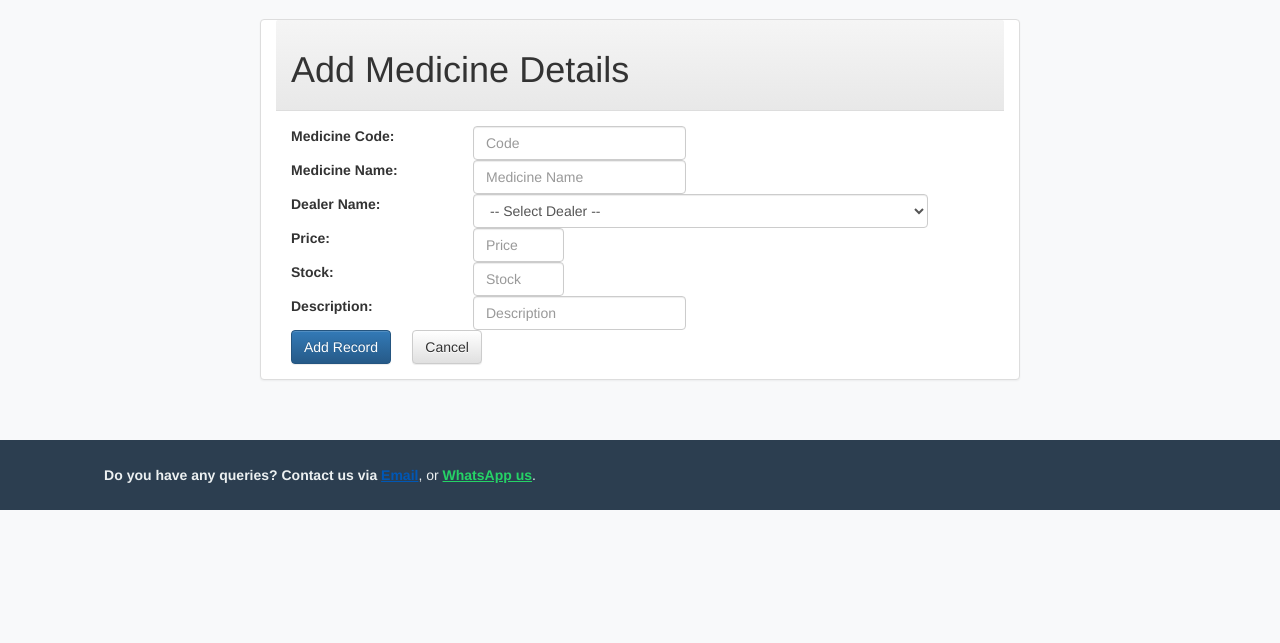
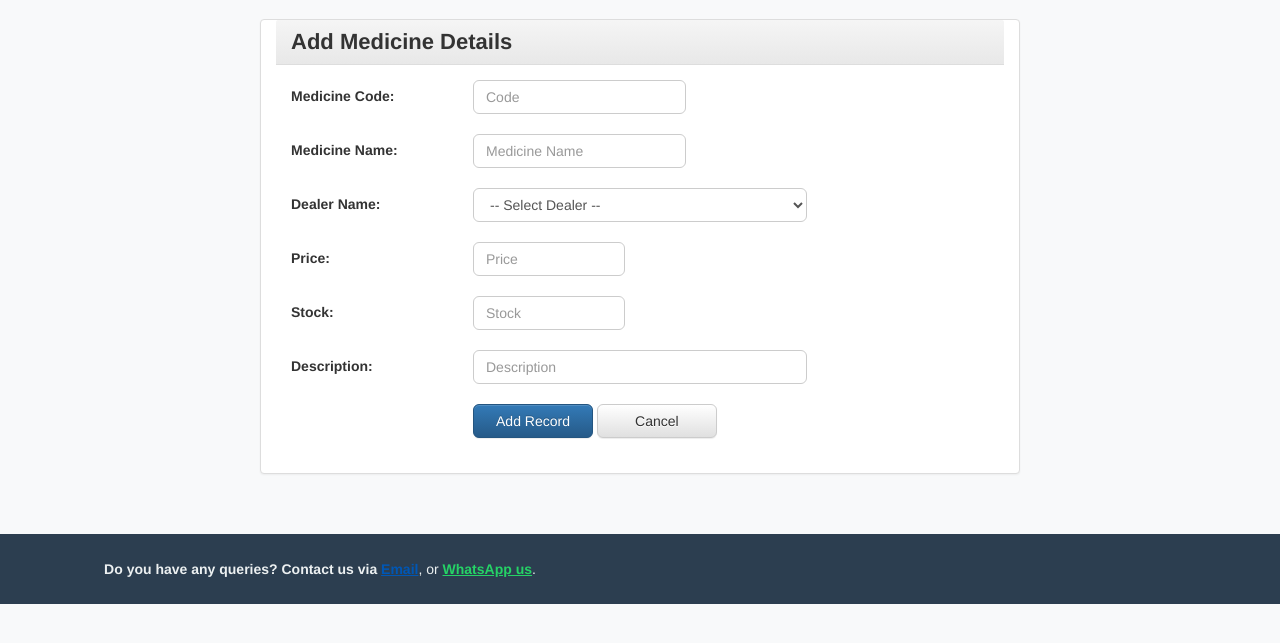
Before and after one commit to InfinityAbir/Maa-Medicine-Store, a Django app: page /pharma/medform/ in a window 1280 px wide. Shown: the part 51-694 px from the top of the page. Run offline with Django 3.2, Linux system fonts and the light colour scheme; data comes from the database, SQL or seed files in the repository; some libraries are stand-ins or nearby versions.

Commit message:
Update med.html

```diff
--- a/pharma/templates/pharma/med.html
+++ b/pharma/templates/pharma/med.html
@@ -13,25 +13,34 @@
       href="{% static 'pharma/css/bootstrap-theme.min.css' %}"
     />
 
-    <!-- Custom inline style since you don’t have style.css -->
+    <!-- Custom inline style -->
     <style>
       body {
-        padding-top: 70px; /* Avoid navbar overlap */
+        padding-top: 70px;
         background-color: #f8f9fa;
       }
       .navbar-inverse {
         border-radius: 0;
       }
-      .jumbotron.jumcust {
-        background: #ffffff;
-        border-radius: 12px;
-        padding: 30px;
-        box-shadow: 0 4px 12px rgba(0, 0, 0, 0.1);
+      .panel-heading h1 {
+        font-size: 22px;
+        font-weight: bold;
+        margin: 0;
       }
-      .jumbotron h2 {
-        margin-bottom: 20px;
-        font-weight: bold;
-        color: #333;
+      .form-group {
+        margin-bottom: 20px; /* space between fields */
+      }
+      label {
+        margin-top: 6px; /* vertically align labels */
+        font-weight: 600;
+      }
+      .form-control {
+        box-shadow: none;
+        border-radius: 6px;
+      }
+      .btn {
+        border-radius: 6px;
+        min-width: 120px;
       }
       table {
         background: #fff;
@@ -47,9 +56,6 @@
         text-align: center;
         vertical-align: middle;
       }
-      .table-hover tbody tr:hover {
-        background-color: #f1f1f1;
-      }
       .idlink a {
         color: #007bff;
         font-weight: bold;
@@ -58,10 +64,6 @@
       .idlink a:hover {
         text-decoration: underline;
       }
-      .alert {
-        border-radius: 8px;
-      }
-      /* Footer */
       footer {
         background: #2c3e50;
         color: #ecf0f1;
@@ -85,23 +87,16 @@
     <title>Add Medicine Details</title>
   </head>
   <body>
-    {% if messages %} {% for message in messages %}
-    <div
-      class="alert alert-success alert-dismissible fade in container"
-      role="alert"
-      style="margin-top: 15px"
-    >
-      <button
-        type="button"
-        class="close"
-        data-dismiss="alert"
-        aria-label="Close"
-      >
+    {% if messages %}
+      {% for message in messages %}
+      <div class="alert alert-success alert-dismissible fade in container" role="alert" style="margin-top: 15px">
+        <button type="button" class="close" data-dismiss="alert" aria-label="Close">
           <span aria-hidden="true">&times;</span>
         </button>
         {{ message }}
       </div>
-    {% endfor %} {% endif %}
+      {% endfor %}
+    {% endif %}
 
     <!-- Navbar -->
     <nav class="navbar navbar-inverse navbar-fixed-top">
@@ -126,9 +121,9 @@
           <ul class="nav navbar-nav">
             <!-- Dealer Management (Admins only) -->
             <li class="dropdown">
-              <a href="#" class="dropdown-toggle" data-toggle="dropdown"
-                >Dealer Management <b class="caret"></b
-              ></a>
+              <a href="#" class="dropdown-toggle" data-toggle="dropdown">
+                Dealer Management <b class="caret"></b>
+              </a>
               <ul class="dropdown-menu">
                 {% if user.is_authenticated and user.role == "admin" %}
                 <li><a href="/pharma/dealerform/">Add Dealer Details</a></li>
@@ -139,9 +134,9 @@
 
             <!-- Medicine Management -->
             <li class="dropdown">
-              <a href="#" class="dropdown-toggle" data-toggle="dropdown"
-                >Medicine Management <b class="caret"></b
-              ></a>
+              <a href="#" class="dropdown-toggle" data-toggle="dropdown">
+                Medicine Management <b class="caret"></b>
+              </a>
               <ul class="dropdown-menu">
                 <li><a href="/pharma/medform/">Add Medicine Details</a></li>
                 <li><a href="/pharma/medtable/">View Medicine Details</a></li>
@@ -150,9 +145,9 @@
 
             <!-- Employee Management -->
             <li class="dropdown">
-              <a href="#" class="dropdown-toggle" data-toggle="dropdown"
-                >Employee Management <b class="caret"></b
-              ></a>
+              <a href="#" class="dropdown-toggle" data-toggle="dropdown">
+                Employee Management <b class="caret"></b>
+              </a>
               <ul class="dropdown-menu">
                 {% if user.is_authenticated and user.role == "admin" %}
                 <li><a href="/pharma/empform/">Add Employee Details</a></li>
@@ -163,9 +158,9 @@
 
             <!-- Customer Management -->
             <li class="dropdown">
-              <a href="#" class="dropdown-toggle" data-toggle="dropdown"
-                >Customer Management <b class="caret"></b
-              ></a>
+              <a href="#" class="dropdown-toggle" data-toggle="dropdown">
+                Customer Management <b class="caret"></b>
+              </a>
               <ul class="dropdown-menu">
                 <li><a href="/pharma/custform/">Add Customer Details</a></li>
                 <li><a href="/pharma/custtable/">View Customer Details</a></li>
@@ -174,9 +169,9 @@
 
             <!-- Purchase Information -->
             <li class="dropdown">
-              <a href="#" class="dropdown-toggle" data-toggle="dropdown"
-                >Purchase Information <b class="caret"></b
-              ></a>
+              <a href="#" class="dropdown-toggle" data-toggle="dropdown">
+                Purchase Information <b class="caret"></b>
+              </a>
               <ul class="dropdown-menu">
                 <li><a href="/pharma/purchaseform/">New Purchase</a></li>
                 <li><a href="/pharma/purchasetable/">View All Purchases</a></li>
@@ -201,24 +196,30 @@
       <div class="col-md-2"></div>
       <div class="panel panel-default col-md-8">
         <div class="panel-heading">
-          <h1 class="padtop5">{% if add %}Add Medicine Details{% else %}Update Medicine Details{% endif %}</h1>
+          <h1>{% if add %}Add Medicine Details{% else %}Update Medicine Details{% endif %}</h1>
         </div>
         <div class="panel-body">
           {% if med %}
           <!-- Update Medicine Form -->
           <form action="/pharma/medformupdate/{{ med.id }}/" method="post">
             {% csrf_token %}
-              <div class="row padtop15">
-                <div class="col-md-3"><label for="m_id">Medicine Code:</label></div>
-                <div class="col-md-4"><input type="text" class="form-control" name="mid" id="m_id" value="{{ med.m_id }}" /></div>
+            <div class="form-group row">
+              <label for="m_id" class="col-md-3 control-label">Medicine Code:</label>
+              <div class="col-md-4">
+                <input type="text" class="form-control" name="mid" id="m_id" value="{{ med.m_id }}" />
               </div>
-              <div class="row padtop5">
-                <div class="col-md-3"><label for="mname">Medicine Name:</label></div>
-                <div class="col-md-4"><input type="text" class="form-control" name="mname" id="mname" value="{{ med.mname }}" required /></div>
             </div>
-              <div class="row padtop5">
-                <div class="col-md-3"><label for="dname">Dealer Name:</label></div>
-                <div class="col-md-8">
+
+            <div class="form-group row">
+              <label for="mname" class="col-md-3 control-label">Medicine Name:</label>
+              <div class="col-md-4">
+                <input type="text" class="form-control" name="mname" id="mname" value="{{ med.mname }}" required />
+              </div>
+            </div>
+
+            <div class="form-group row">
+              <label for="dname" class="col-md-3 control-label">Dealer Name:</label>
+              <div class="col-md-6">
                 <select name="dname" class="form-control" id="dname" required>
                   <option value="">-- Select Dealer --</option>
                   {% for dealer in dealers %}
@@ -227,39 +228,58 @@
                 </select>
               </div>
             </div>
-              <div class="row padtop5">
-                <div class="col-md-3"><label for="price">Price:</label></div>
-                <div class="col-md-2"><input type="text" class="form-control" name="price" id="price" value="{{ med.price }}" required /></div>
+
+            <div class="form-group row">
+              <label for="price" class="col-md-3 control-label">Price:</label>
+              <div class="col-md-3">
+                <input type="text" class="form-control" name="price" id="price" value="{{ med.price }}" required />
               </div>
-              <div class="row padtop15">
-                <div class="col-md-3"><label for="stock">Stock:</label></div>
-                <div class="col-md-2"><input type="text" class="form-control" name="stock" id="stock" value="{{ med.stock }}" /></div>
             </div>
-              <div class="row padtop15">
-                <div class="col-md-3"><label for="desc">Description:</label></div>
-                <div class="col-md-4"><input type="text" class="form-control" name="desc" id="desc" value="{{ med.desc }}" /></div>
+
+            <div class="form-group row">
+              <label for="stock" class="col-md-3 control-label">Stock:</label>
+              <div class="col-md-3">
+                <input type="text" class="form-control" name="stock" id="stock" value="{{ med.stock }}" />
               </div>
-              <div class="row padtop15">
-                <div class="col-md-2"><button type="submit" class="btn btn-primary">Update Record</button></div>
-                <div class="col-md-2"><a href="/pharma/medformdelete/{{ med.id }}/" class="btn btn-danger">Delete Record</a></div>
-                <div class="col-md-2"><a href="/pharma/" class="btn btn-default">Cancel</a></div>
+            </div>
+
+            <div class="form-group row">
+              <label for="desc" class="col-md-3 control-label">Description:</label>
+              <div class="col-md-6">
+                <input type="text" class="form-control" name="desc" id="desc" value="{{ med.desc }}" />
+              </div>
+            </div>
+
+            <div class="form-group row">
+              <div class="col-md-3"></div>
+              <div class="col-md-9">
+                <button type="submit" class="btn btn-primary">Update Record</button>
+                <a href="/pharma/medformdelete/{{ med.id }}/" class="btn btn-danger">Delete Record</a>
+                <a href="/pharma/" class="btn btn-default">Cancel</a>
+              </div>
             </div>
           </form>
           {% else %}
           <!-- Add Medicine Form -->
           <form action="/pharma/medforminsert/" method="post">
             {% csrf_token %}
-              <div class="row padtop15">
-                <div class="col-md-3"><label for="m_id">Medicine Code:</label></div>
-                <div class="col-md-4"><input type="text" class="form-control" name="mid" id="m_id" placeholder="Code" /></div>
+            <div class="form-group row">
+              <label for="m_id" class="col-md-3 control-label">Medicine Code:</label>
+              <div class="col-md-4">
+                <input type="text" class="form-control" name="mid" id="m_id" placeholder="Code" />
               </div>
-              <div class="row padtop5">
-                <div class="col-md-3"><label for="mname">Medicine Name:</label></div>
-                <div class="col-md-4"><input type="text" class="form-control" name="mname" id="mname" placeholder="Medicine Name" required /></div>
             </div>
-              <div class="row padtop5">
-                <div class="col-md-3"><label for="dname">Dealer Name:</label></div>
-                <div class="col-md-8">
+
+            <div class="form-group row">
+              <label for="mname" class="col-md-3 control-label">Medicine Name:</label>
+              <div class="col-md-4">
+                <input type="text" class="form-control" name="mname" id="mname" placeholder="Medicine Name" required />
+              </div>
+            </div>
+
+            <div class="form-group row">
+              <label for="dname" class="col-md-3 control-label">Dealer Name:</label>
+              <div class="col-md-6">
                 <select name="dname" class="form-control" id="dname" required>
                   <option value="">-- Select Dealer --</option>
                   {% for dealer in dealers %}
@@ -268,21 +288,34 @@
                 </select>
               </div>
             </div>
-              <div class="row padtop5">
-                <div class="col-md-3"><label for="price">Price:</label></div>
-                <div class="col-md-2"><input type="text" class="form-control" name="price" id="price" placeholder="Price" required /></div>
+
+            <div class="form-group row">
+              <label for="price" class="col-md-3 control-label">Price:</label>
+              <div class="col-md-3">
+                <input type="text" class="form-control" name="price" id="price" placeholder="Price" required />
               </div>
-              <div class="row padtop15">
-                <div class="col-md-3"><label for="stock">Stock:</label></div>
-                <div class="col-md-2"><input type="text" class="form-control" name="stock" id="stock" placeholder="Stock" /></div>
             </div>
-              <div class="row padtop15">
-                <div class="col-md-3"><label for="desc">Description:</label></div>
-                <div class="col-md-4"><input type="text" class="form-control" name="desc" id="desc" placeholder="Description" /></div>
+
+            <div class="form-group row">
+              <label for="stock" class="col-md-3 control-label">Stock:</label>
+              <div class="col-md-3">
+                <input type="text" class="form-control" name="stock" id="stock" placeholder="Stock" />
               </div>
-              <div class="row padtop15">
-                <div class="col-md-2"><button type="submit" class="btn btn-primary">Add Record</button></div>
-                <div class="col-md-2"><a href="/pharma/" class="btn btn-default">Cancel</a></div>
+            </div>
+
+            <div class="form-group row">
+              <label for="desc" class="col-md-3 control-label">Description:</label>
+              <div class="col-md-6">
+                <input type="text" class="form-control" name="desc" id="desc" placeholder="Description" />
+              </div>
+            </div>
+
+            <div class="form-group row">
+              <div class="col-md-3"></div>
+              <div class="col-md-9">
+                <button type="submit" class="btn btn-primary">Add Record</button>
+                <a href="/pharma/" class="btn btn-default">Cancel</a>
+              </div>
             </div>
           </form>
           {% endif %}
```
Lines whose indentation alone changed are shown as unchanged.
